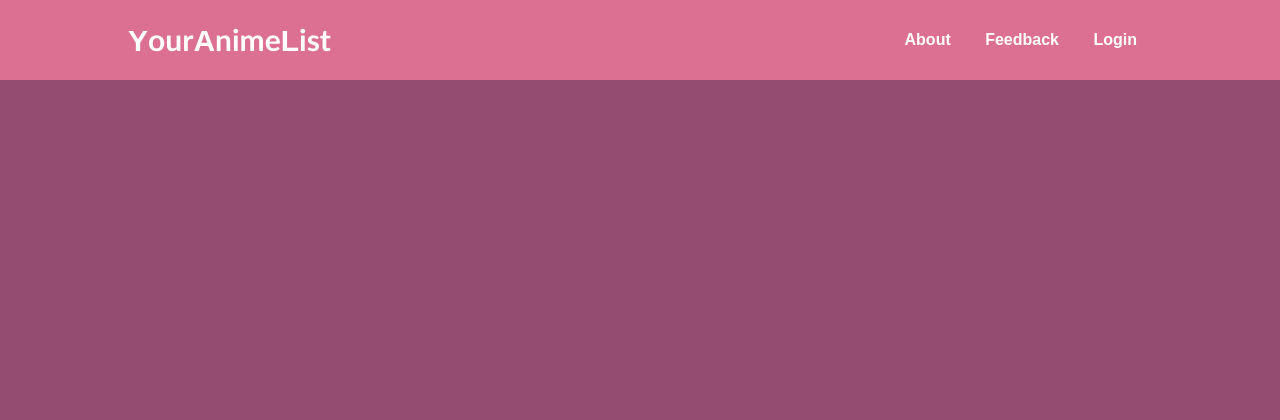
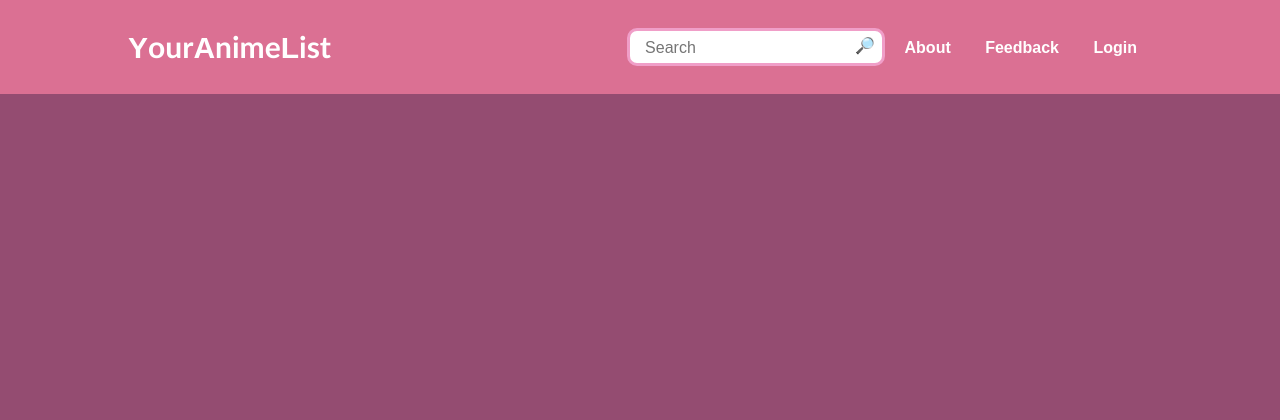
Before and after one commit to bitwopi/MyFirstSite, a Django app: page / in a window 1280 px wide. Shown: the top 420 px of the page. After the commit the page ends 94 px from the top, so only its background shows below. Run offline with Django 4.2, Linux system fonts and the light colour scheme; data that the repository does not hold is empty.

Commit message:
added search

```diff
--- /dev/null
+++ b/mysite/main_app/static/main_app/css/search.css
@@ -0,0 +1,40 @@
+.container{
+    margin-top: 1em;
+}
+.search-card{
+    display: flex;
+    justify-content: start;
+    padding-bottom: 2em;
+}
+.title-info{
+    margin-left: 1em;
+    max-height: 280px;
+}
+.search-cover img{
+    width: 200px;
+}
+.title-name{
+    font-size: xx-large;
+}
+.title-name a:hover{
+    color: gainsboro;
+}
+.search-synonyms{
+    color: rgb(255, 255, 255, 0.7);
+}
+.search-type{
+    color: white;
+    margin-top: 1em;
+}
+.search-type span{
+    color: rgb(255, 255, 255, 0.7);
+}
+.search-genres{
+    color: white;
+}
+.search-genres a:hover{
+    color: #c4c4c4;
+}
+.search-genres span{
+    color: rgb(255, 255, 255, 0.7);
+}
--- a/mysite/main_app/static/main_app/css/styles.css
+++ b/mysite/main_app/static/main_app/css/styles.css
@@ -113,6 +113,26 @@ a{
     align-items: center;
     justify-content: space-between;
     margin: auto 0;
+}
+.search-form{
+    display: inline-block;
+    position: relative;
+}
+.search-bar{
+    width: 100%;
+    border: solid #f09ec8;
+    border-radius: 10px;
+    padding-left: 15px;
+    padding-top: 5px;
+    padding-bottom: 3px;
+    padding-right: 30px;
+}
+.search-button{
+    position: absolute;
+    top: 6px;
+    right: 10px;
+    border: none;
+    background-color: unset;
 }
 .logo-link{
    font-size: 30px;
--- a/mysite/main_app/templates/main_app/base.html
+++ b/mysite/main_app/templates/main_app/base.html
@@ -6,6 +6,7 @@
     <meta name="viewport" content="width=device-width, initial-scale=1.0">
     <link href="https://cdn.jsdelivr.net/npm/bootstrap@5.2.0-beta1/dist/css/bootstrap.min.css" rel="stylesheet" integrity="sha384-0evHe/X+R7YkIZDRvuzKMRqM+OrBnVFBL6DOitfPri4tjfHxaWutUpFmBp4vmVor" crossorigin="anonymous">
     <link type="text/css" href="{% static 'main_app/css/styles.css' %}" rel="stylesheet">
+    <link type="text/css" href="{% static 'main_app/css/search.css' %}" rel="stylesheet">
     <title>{{title}}</title>
 </head>
 <body class="log-bg">
@@ -17,6 +18,10 @@
                 <span></span>
             </div>
             <ul class="nav-links">
+                <form class="search-form" method="get" action="{% url 'search' %}">
+                    <input class="search-bar" type="search" name="q" placeholder="Search">
+                    <button class="search-button" type="submit">🔎</button>
+                </form>
                 {% for m in menu %}
                     <li><a href="#">{{m.title}}</a></li>
                 {% endfor %}
@@ -36,10 +41,13 @@
         {% endblock %}
         {% block content %}
         {% endblock %}
+        {% block search %}
+        {% endblock %}
     </div>
+    {% if paginator.num_pages > 1 %}
         <div class="paginator-container">
             <nav class="paginator bordering">
-            {% if paginator.num_pages > 1 %}
+
                     {% if page_obj.has_previous %}
                     <a class="paginator-element" href="?page=1"><<</a>
                     <a class="paginator-element" href="?page={{ page_obj.previous_page_number }}"><</a>
@@ -51,9 +59,9 @@
                     <a class="paginator-element" href="?page={{ page_obj.next_page_number }}">></a>
                     <a class="paginator-element" href="?page={{ paginator.num_pages }}">>></a>
                     {% endif %}
-            {% endif %}
             </nav>
         </div>
+    {% endif %}
         <!-- Конец блока контента -->
     <script src="{% static 'main_app/js/scripts.js' %}"></script>
 </body>
--- a/mysite/main_app/urls.py
+++ b/mysite/main_app/urls.py
@@ -7,6 +7,7 @@ urlpatterns = [
     path('login/', LoginUser.as_view(), name="login"),
     path('registration/', RegisterUser.as_view(), name="register"),
     path('logout/', logout_user, name="logout"),
+    path('search/', search, name='search'),
     path('create/', CreatePost.as_view(), name="create"),
     path('post/anime/<slug:anime_slug>/', ShowPostAnime.as_view(), name='post'),
     path('post/manga/<slug:manga_slug>/', ShowPostManga.as_view(), name='post'),
--- a/mysite/main_app/views.py
+++ b/mysite/main_app/views.py
@@ -4,9 +4,10 @@ import dotenv
 from django.contrib.auth import views as auth_views
 from django.contrib.auth import logout
 from django.contrib.auth.views import LoginView
-from django.shortcuts import redirect
+from django.shortcuts import redirect, render
 from django.urls import reverse_lazy
 from django.views.generic import CreateView, ListView, DetailView, UpdateView
+from django.db.models import Q
 from rest_framework import generics
 
 from .forms import *
@@ -18,7 +19,7 @@ dotenv.load_dotenv()
 PAGINATE_NUMBER = int(os.getenv('POSTS_NUMBER_IN_PAGE', 10))
 
 
-# Class views
+# ---Class views---
 class MainAppHome(DataMixin, ListView):
     paginate_by = PAGINATE_NUMBER
     model = Anime
@@ -31,6 +32,7 @@ class MainAppHome(DataMixin, ListView):
         return dict(list(context.items()) + list(c_def.items()))
 
 
+# Login views
 class RegisterUser(DataMixin, CreateView):
     form_class = RegisterUserForm
     template_name = 'main_app/registration/registration_form.html'
@@ -56,6 +58,7 @@ class LoginUser(LoginView):
         return reverse_lazy('home')
 
 
+# Create views
 class CreatePost(DataMixin, CreateView):
     form_class = CreatePostFormAnime
     template_name = "main_app/create_post_form.html"
@@ -69,6 +72,7 @@ class CreatePost(DataMixin, CreateView):
         return reverse_lazy('home')
 
 
+# Show views
 class ShowPostAnime(DataMixin, DetailView):
     model = Anime
     context_object_name = 'post'
@@ -105,6 +109,7 @@ class ShowPostPerson(DataMixin, DetailView):
         return dict(list(context.items()) + list(c_def.items()))
 
 
+# Edit views
 class ShowPostCharacter(DataMixin, DetailView):
     model = Character
     context_object_name = 'post'
@@ -243,7 +248,7 @@ class ResetPasswordConfirm(auth_views.PasswordResetConfirmView):
     success_url = reverse_lazy('password_reset_complete')
 
 
-# API views
+# ---API views---
 # Detail
 class AnimeDetailAPIView(generics.RetrieveAPIView):
     queryset = Anime.objects.all()
@@ -301,7 +306,24 @@ class StudioListAPIView(generics.ListAPIView):
     serializer_class = StudioSerializer
 
 
-# Function based views
+# ---Function based views---
+def search(request):
+    if request.method == 'GET' and 'q' in request.GET:
+        q = request.GET['q']
+        multiple_q_titles = Q(Q(title__icontains=q) | Q(synonyms__icontains=q))
+        multiple_q_names = Q(Q(name__icontains=q) | Q(synonyms__icontains=q))
+        context_a = Anime.objects.filter(multiple_q_titles)
+        context_m = Manga.objects.filter(multiple_q_titles)
+        context_c = Character.objects.filter(multiple_q_names)
+        context_p = Person.objects.filter(multiple_q_names)
+        context = {
+            'data': list(context_a) + list(context_m) + list(context_p) + list(context_c),
+            'menu': menu
+        }
+        print(context)
+        return render(request=request, context=context, template_name='main_app/lists/search_list.html')
+
+
 def logout_user(request):
     logout(request)
     return redirect('login')
--- a/mysite/mysite/settings.py
+++ b/mysite/mysite/settings.py
@@ -142,3 +142,9 @@ EMAIL_USE_TLS = True
 EMAIL_PORT = '587'
 EMAIL_HOST_USER = os.getenv('EMAIL_HOST_USER')
 EMAIL_HOST_PASSWORD = os.getenv('EMAIL_HOST_PASSWORD')
+
+# REST FRAMEWORK Configuration
+REST_FRAMEWORK = {
+    'DEFAULT_PAGINATION_CLASS': 'rest_framework.pagination.LimitOffsetPagination',
+    'PAGE_SIZE': 20
+}
--- a/mysite/mysite/urls.py
+++ b/mysite/mysite/urls.py
@@ -21,7 +21,7 @@ from mysite import settings
 urlpatterns = [
     path('admin/', admin.site.urls),
     path('', include('main_app.urls')),
-    path('api/', include('main_app.api_urls')),
+    path('api/v1/', include('main_app.api_urls')),
 ]
 
 if settings.DEBUG:
```
Also changed, not shown: mysite/main_app/serializer.py (+45 -3 lines), mysite/main_app/templates/main_app/lists/search_list.html (added, +49 -0 lines). Lines whose indentation alone changed are shown as unchanged.
